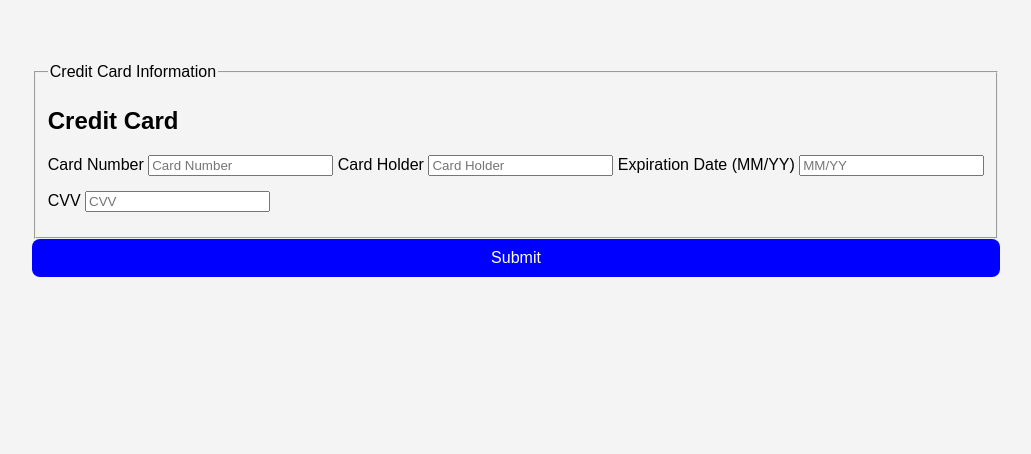
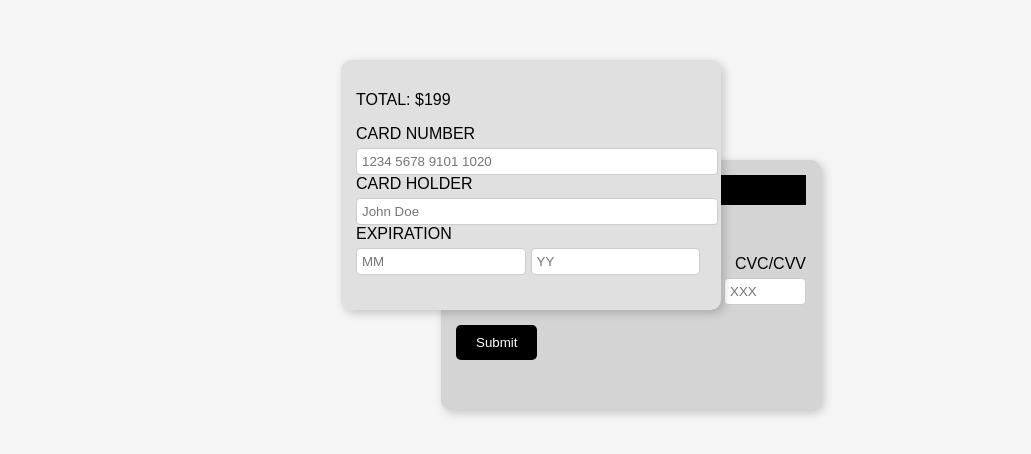
Before and after one commit to akrueger74/credit-card, a plain HTML site: page index.html in a window 1280 px wide. Shown: the part 238-692 px from the top of the page, without its empty margins (124-1155 px from the left). Drawn offline with Linux system fonts and the light colour scheme.

Commit message:
css redesign

```diff
--- a/index.html
+++ b/index.html
@@ -3,33 +3,44 @@
 <head>
     <meta charset="UTF-8">
     <meta name="viewport" content="width=device-width, initial-scale=1.0">
-    <title>Credit Card Form</title>
+    <title>Credit Card Payment</title>
     <link rel="stylesheet" href="styles.css">
     <link rel="icon" type="image/x-icon" href="favicon.ico">
 </head>
 <body>
-    <form action="submit_form.php" method="POST">
-        <fieldset>
-            <legend>Credit Card Information</legend>
-            <div class="card-container">
-                <div class="card-front">
-                    <h2>Credit Card</h2>
-                    <label for="card-number">Card Number</label>
-                    <input type="text" id="card-number" name="card-number" placeholder="Card Number" required pattern="\d{16}">
+    <div class="card-container">
+        <!-- Front of the card -->
+        <div class="card front">
+            <p class="total">TOTAL: $199</p>
+            <div class="card-logo"></div>
+            <label>CARD NUMBER</label>
+            <input type="text" placeholder="1234 5678 9101 1020">
 
-                    <label for="card-holder">Card Holder</label>
-                    <input type="text" id="card-holder" name="card-holder" placeholder="Card Holder" required>
+            <label>CARD HOLDER</label>
+            <input type="text" placeholder="John Doe">
 
-                    <label for="expiry">Expiration Date (MM/YY)</label>
-                    <input type="text" id="expiry" name="expiry" placeholder="MM/YY" required pattern="\d{2}/\d{2}">
-                </div>
-                <div class="card-back">
-                    <label for="cvv">CVV</label>
-                    <input type="password" id="cvv" name="cvv" placeholder="CVV" required pattern="\d{3}">
+            <div class="row">
+                <div class="column">
+                    <label>EXPIRATION</label>
+                    <div class="expiration">
+                        <input type="text" placeholder="MM">
+                        <input type="text" placeholder="YY">
+                    </div>
                 </div>
             </div>
-        </fieldset>
-        <button type="submit">Submit</button>
-    </form>
+        </div>
+
+        <!-- Back of the card -->
+        <div class="card back">
+            <div class="black-bar"></div>
+            <div class="cvc-section">
+                <label>CVC/CVV</label>
+                <input type="text" placeholder="XXX">
+            </div>
+            <button class="submit-btn">Submit</button>
+        </div>
+    </div>
+
+
 </body>
 </html>
--- a/styles.css
+++ b/styles.css
@@ -1,51 +1,94 @@
+/* General Page Styling */
 body {
     font-family: Arial, sans-serif;
-    background-color: #f4f4f4;
+    background-color: #f5f5f5;
     display: flex;
+    flex-direction: column;
+    align-items: center;
     justify-content: center;
-    align-items: center;
     height: 100vh;
 }
 
+/* Card Container */
 .card-container {
-    display: grid;
-    grid-template-rows: auto auto auto;
-    gap: 15px;
+    position: relative;
+    width: 350px;
+    height: 220px;
 }
 
+/* Card Styling */
 .card {
-    width: 300px;
-    height: 180px;
-    border-radius: 12px;
-    padding: 20px;
-    display: grid;
-    background-color: white;
-    box-shadow: 2px 4px 10px rgba(0, 0, 0, 0.2);
+    width: 100%;
+    height: 100%;
+    background-color: #e0e0e0;
+    border-radius: 10px;
+    padding: 15px;
+    position: absolute;
+    box-shadow: 3px 3px 10px rgba(0, 0, 0, 0.2);
 }
 
+/* Front Card */
 .front {
-    position: relative;
     z-index: 2;
 }
 
+/* Back Card */
 .back {
-    position: relative;
+    top: 100px;
+    left: 100px;
+    background-color: #d4d4d4;
     z-index: 1;
-    background-color: #ccc;
 }
 
+/* Card Elements */
+.card input {
+    width: 100%;
+    padding: 5px;
+    margin-top: 5px;
+    border: 1px solid #ccc;
+    border-radius: 4px;
+}
+
+/* Expiration Inputs */
+.expiration {
+    display: flex;
+    gap: 5px;
+}
+
+.expiration input {
+    width: 45%;
+}
+
+/* CVC Section */
+.cvc-section {
+    display: flex;
+    width: 100%;
+    align-items: end;
+    justify-content: end;
+    flex-direction: column;
+    margin-top: 50px;
+}
+
+.cvc-section input {
+    width: 20%
+
+}
+
+/* Black Bar on Back */
 .black-bar {
     width: 100%;
     height: 30px;
-    background-color: black;
+    background: black;
+    margin-bottom: 10px;
 }
 
-button {
-    width: 100%;
-    padding: 10px;
+/* Submit Button */
+.submit-btn {
+    margin-top: 20px;
+    padding: 10px 20px;
     border: none;
-    border-radius: 8px;
-    background-color: blue;
+    background: black;
     color: white;
-    font-size: 16px;
+    cursor: pointer;
+    border-radius: 5px;
 }
```
